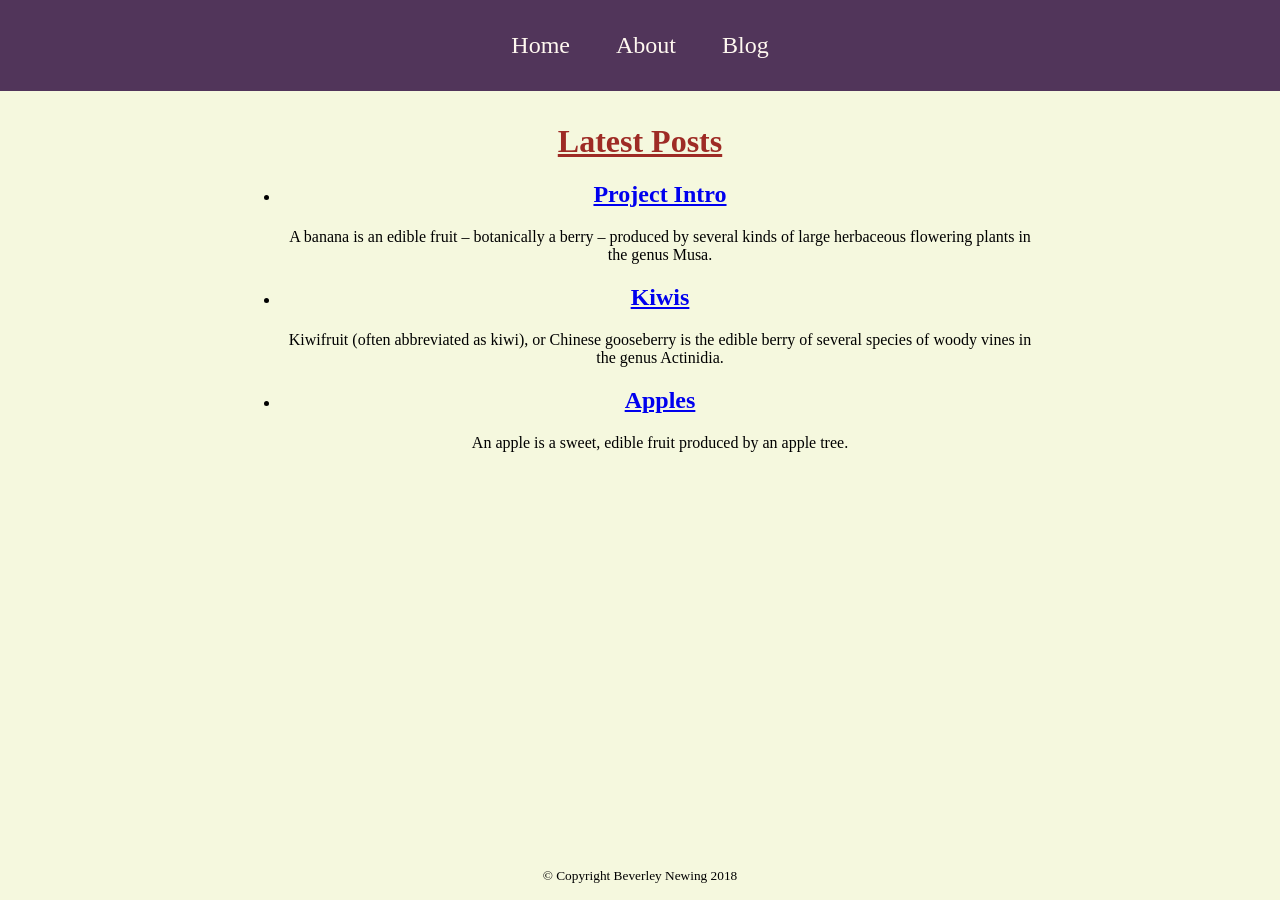
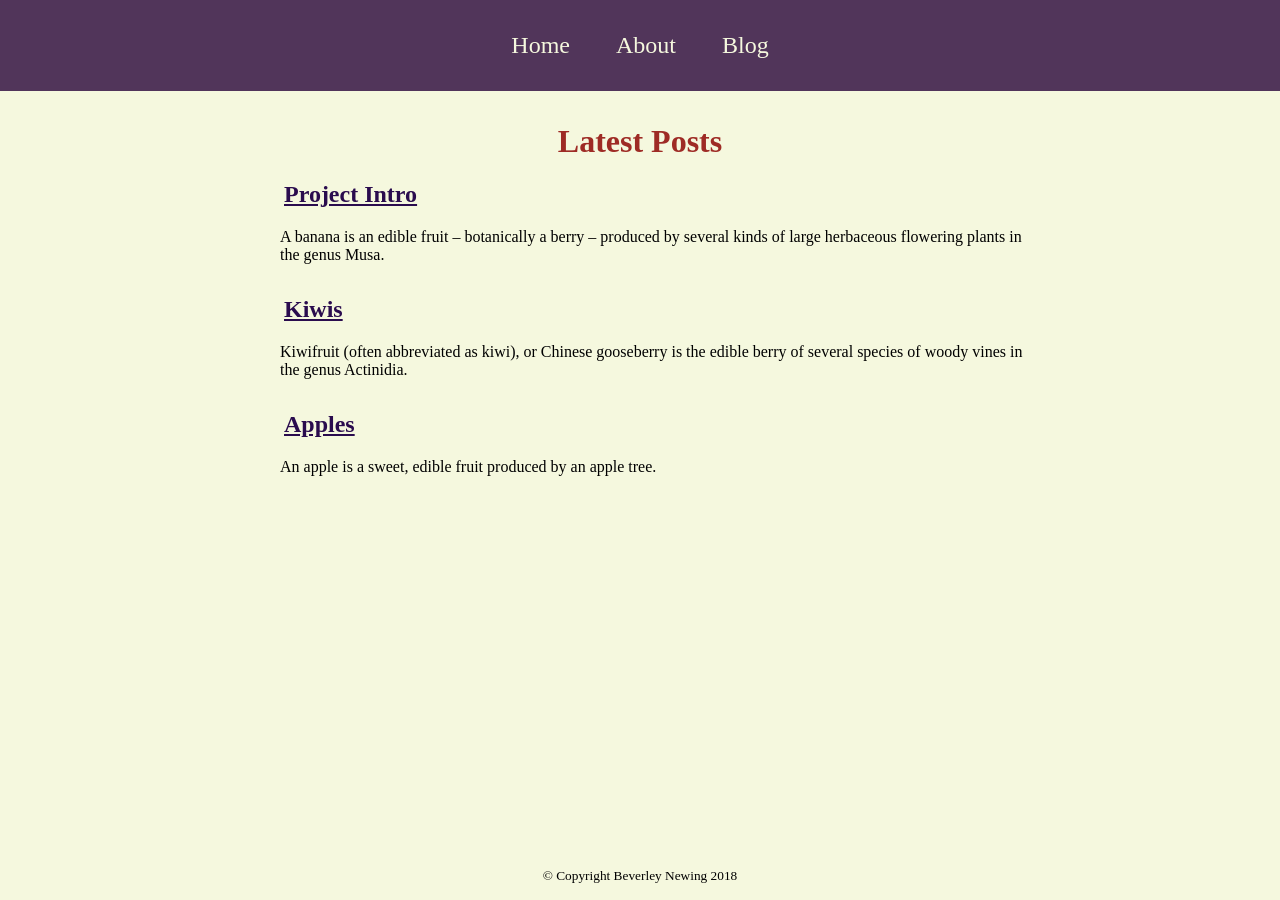
Before and after one commit to BNewing/capercaillie-capers, a Jekyll site: the page built from blog.html, in a window 1280 px wide. Built offline with Jekyll 4.4.1, drawn with Linux system fonts in a browser that asks for light colours; some web fonts are replaced.

Commit message:
Moves colours to global variables file

```diff
--- /dev/null
+++ b/_sass/_blog-home.scss
@@ -0,0 +1,18 @@
+.blog-home {
+
+}
+
+.blog-home__list-item {
+	list-style: none;
+	text-align: left;
+	margin-bottom: 2rem;
+}
+
+.blog-home__link {
+	color: $dark-purple;
+	border: 0.25rem solid transparent;
+	&:hover {
+		border: 0.25rem solid $dark-purple;
+		border-radius: 0.5rem;
+	}
+}
--- /dev/null
+++ b/_sass/_global-variables.scss
@@ -0,0 +1,5 @@
+$red: 			#9E2B25;
+$dark-purple: 	#2A0C4E;
+$purple: 		#51355A;
+$pink-white: 	#FFF8F0;
+$green-white: 	#F5F8DE;
--- a/_sass/_nav.scss
+++ b/_sass/_nav.scss
@@ -1,19 +1,20 @@
 .nav {
 	justify-content: flex-start;
 	width: 100%;
-	background-color: #51355A;
+	background-color: $purple;
 	padding: 2rem;
 	text-align: center;
 	font-size: 1.5rem;
 }
 
 .nav__link {
-	color: #FFF8F0;
+	color: $green-white;
 	text-decoration: none;
 	border: 0.25rem solid transparent;
 	padding: 1rem;
 	&:hover {
-		border: 0.25rem solid #9E2B25;
+		border: 0.25rem solid $dark-purple;
+		border-radius: 0.5rem;
 	}
 }
 
--- a/_sass/_typography.scss
+++ b/_sass/_typography.scss
@@ -1,5 +1,4 @@
 h1 {
-	color: #9E2B25;
+	color: $red;
 	margin-top: 2rem;
-	text-decoration: underline;
 }
--- a/assets/css/main.scss
+++ b/assets/css/main.scss
@@ -1,7 +1,8 @@
 ---
 ---
-
+@import "global-variables";
 @import "styles";
 @import "nav";
 @import "footer";
 @import "typography";
+@import "blog-home";
--- a/blog.html
+++ b/blog.html
@@ -4,10 +4,10 @@
 ---
 <h1>Latest Posts</h1>
 
-<ul>
+<ul class="blog-home">
   {% for post in site.posts %}
-    <li>
-      <h2><a href="{{ post.url }}">{{ post.title }}</a></h2>
+    <li class="blog-home__list-item">
+      <h2><a href="{{ post.url }}" class="blog-home__link">{{ post.title }}</a></h2>
       <p>{{ post.excerpt }}</p>
     </li>
   {% endfor %}
```
Also changed, not shown: about.md (+1 -1 lines).
